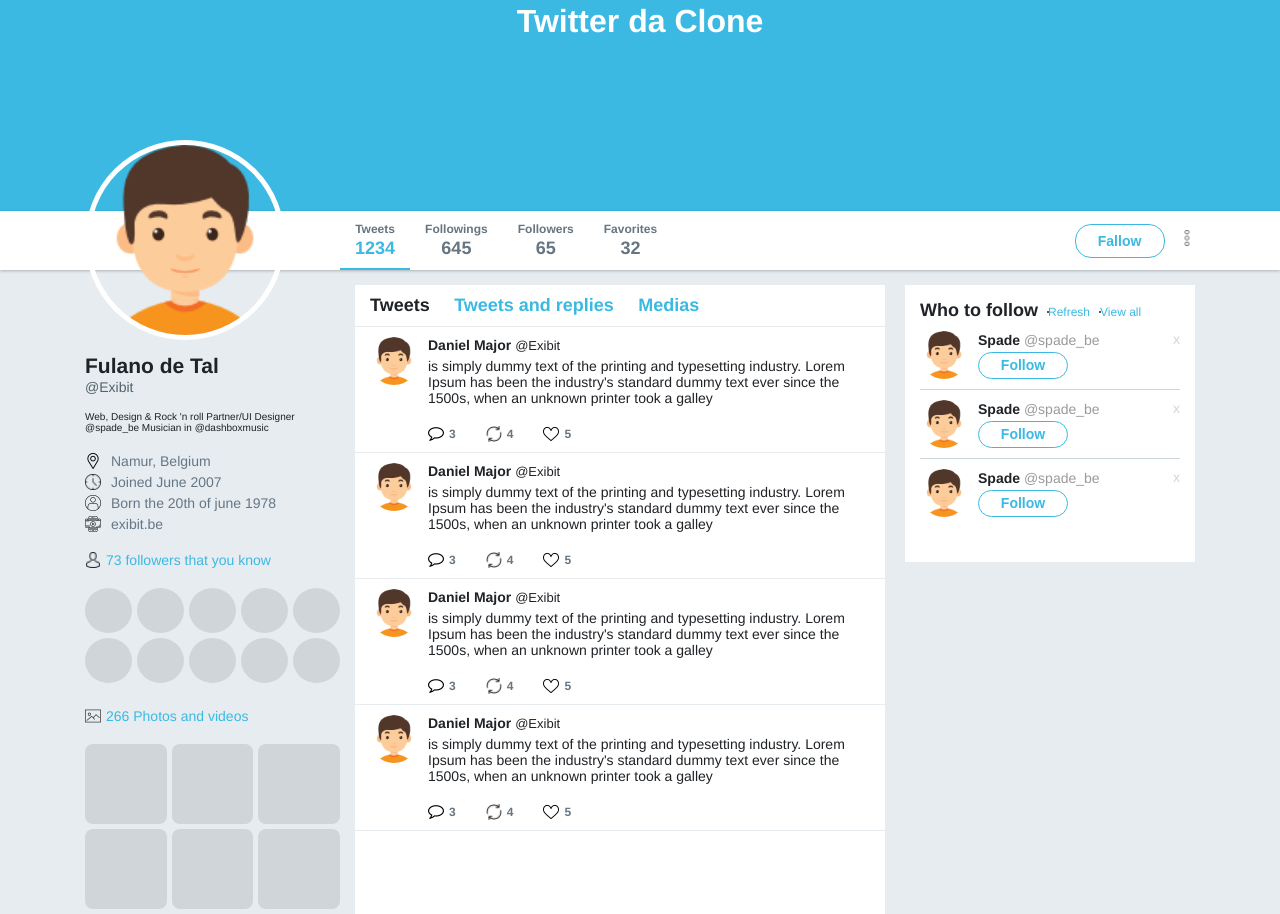
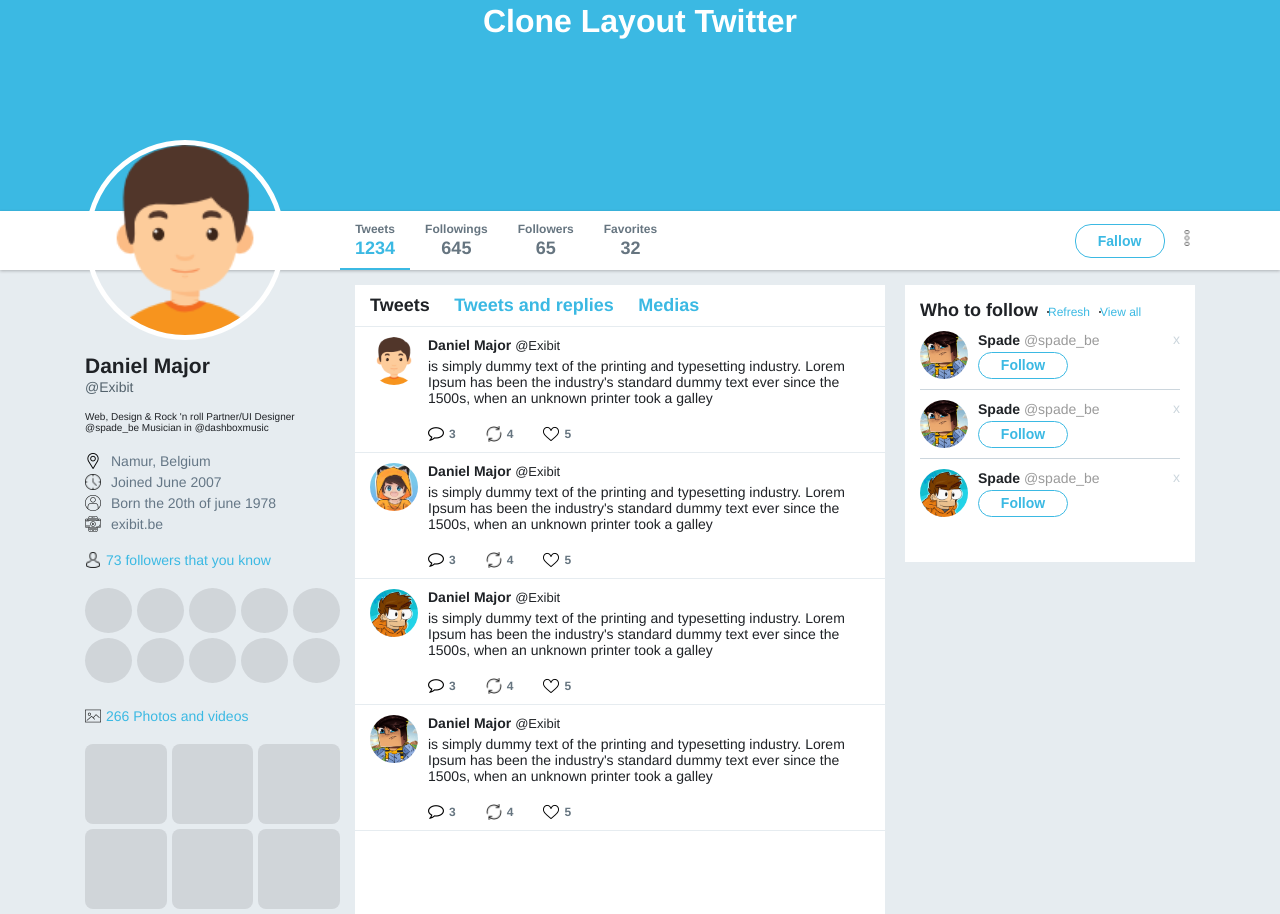
Before and after one commit to Seveshy/twitter, a plain HTML site: page index.html in a window 1280 px wide. Shown: the part 215-1129 px from the top of the page. Drawn offline with Linux system fonts and the light colour scheme.

Commit message:
readme md

```diff
--- a/index.html
+++ b/index.html
@@ -29,7 +29,7 @@
     </header>
 
     <div class="banner">
-      <h1>Twitter da Clone</h1>
+      <h1>Clone Layout Twitter</h1>
     </div>
 
     <div class="bar">
@@ -63,7 +63,7 @@
     <div class="wrapper-content content">
       <aside class="profile">
         <img class="boy" src="images/boy-user.png" alt="" />
-        <h1>Fulano de Tal</h1>
+        <h1>Daniel Major</h1>
         <span>@Exibit</span>
         <p>
           Web, Design & Rock 'n roll Partner/UI Designer @spade_be Musician in
@@ -147,7 +147,7 @@
           </li>
 
           <li>
-            <img class="user-img" src="/images/boy-user.png" alt="User" />
+            <img class="user-img" src="/images/profile-line.jpeg" alt="User" />
             <div class="info">
               <strong>Daniel Major <span>@Exibit</span></strong>
               <p>
@@ -170,7 +170,7 @@
           </li>
 
           <li>
-            <img class="user-img" src="/images/boy-user.png" alt="User" />
+            <img class="user-img" src="/images/Skin.jpeg" alt="User" />
             <div class="info">
               <strong>Daniel Major <span>@Exibit</span></strong>
               <p>
@@ -193,7 +193,11 @@
           </li>
 
           <li>
-            <img class="user-img" src="/images/boy-user.png" alt="User" />
+            <img
+              class="user-img"
+              src="/images/profile-twitter.jpg"
+              alt="User"
+            />
             <div class="info">
               <strong>Daniel Major <span>@Exibit</span></strong>
               <p>
@@ -228,7 +232,7 @@
           <ul>
             <li>
               <div class="profile">
-                <img src="/images/boy-user.png" alt="Boy" />
+                <img src="/images/profile-twitter.jpg" alt="Boy" />
                 <div class="info">
                   <strong> Spade <span>@spade_be</span></strong>
                   <button>Follow</button>
@@ -239,7 +243,7 @@
 
             <li>
               <div class="profile">
-                <img src="/images/boy-user.png" alt="Boy" />
+                <img src="/images/profile-twitter.jpg" alt="Boy" />
                 <div class="info">
                   <strong> Spade <span>@spade_be</span></strong>
                   <button>Follow</button>
@@ -250,7 +254,7 @@
 
             <li>
               <div class="profile">
-                <img src="/images/boy-user.png" alt="Boy" />
+                <img src="/images/Skin.jpeg" alt="Boy" />
                 <div class="info">
                   <strong> Spade <span>@spade_be</span></strong>
                   <button>Follow</button>
```
Also changed, not shown: images/Skin.jpeg (added), images/profile-line.jpeg (added), images/profile-twitter.jpg (added), 1 other file.
